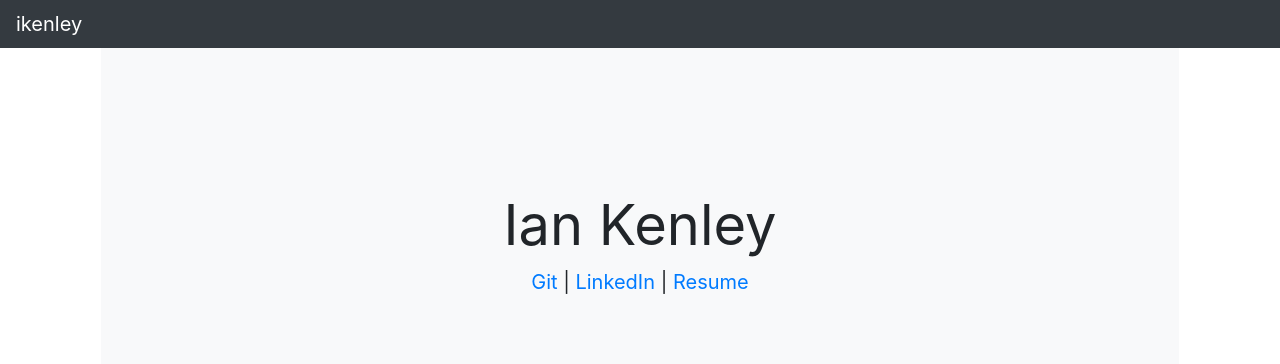
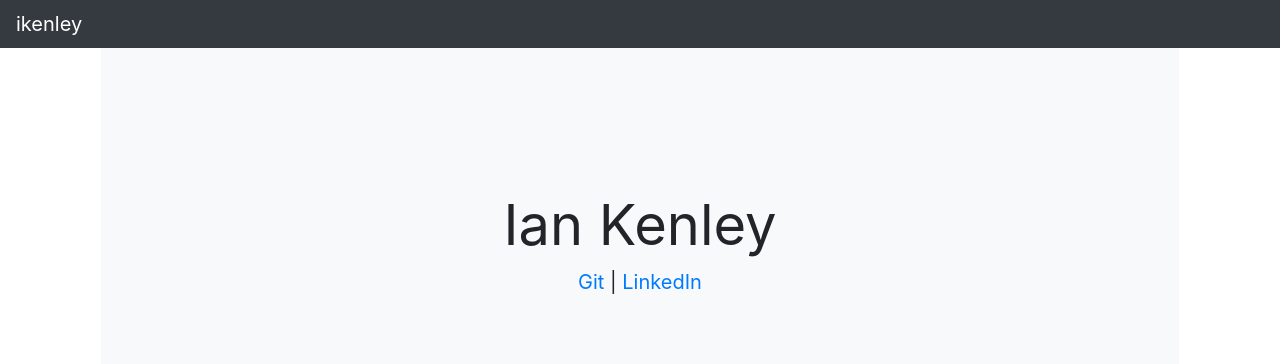
Before and after one commit to ikenley/ikenley.github.io, a plain HTML site: page index.html in a window 1280 px wide. Drawn offline with nearby package versions, Linux system fonts and the light colour scheme.

Commit message:
no resume

```diff
--- a/index.html
+++ b/index.html
@@ -33,8 +33,6 @@
                 <a class="" href="https://github.com/ikenley">Git</a>
                 <span class=""> | </span>
                 <a class="" href="https://www.linkedin.com/in/ian-kenley-517bb65a/">LinkedIn</a>
-                <span class=""> | </span>
-                <a class="" href="./static/IanKenleyResume.pdf">Resume</a>
               </p>
             </div>
             <div class="product-device box-shadow d-none d-md-block"></div>
```
Also changed, not shown: 1 other file.
